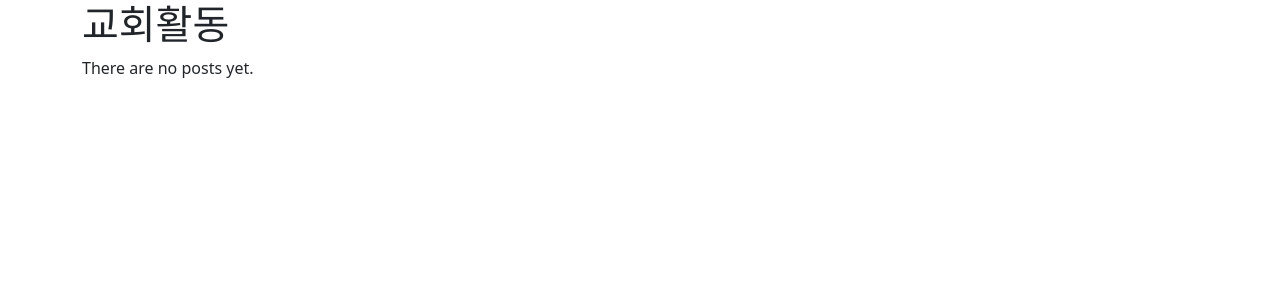
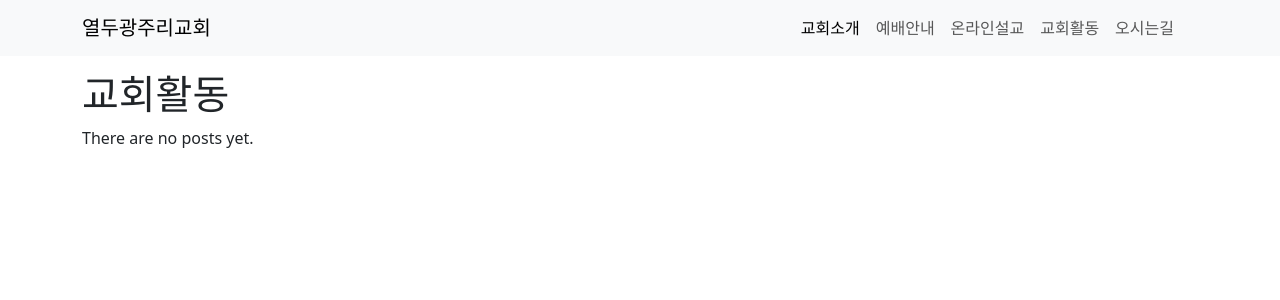
Before and after one commit to chjs/12baskets, a Django app: page /blog/ in a window 1280 px wide. Shown: the top 300 px of the page. Run offline with Django 5.2, Linux system fonts and the light colour scheme; data that the repository does not hold is empty; some libraries are stand-ins or nearby versions.

Commit message:
added a basic navbar

```diff
--- /dev/null
+++ b/blog/static/blog/style.css
@@ -0,0 +1,3 @@
+body {
+    padding-top: 70px; /* Spacing equal to the navbar height is required. */
+}
--- a/blog/templates/blog/base.html
+++ b/blog/templates/blog/base.html
@@ -1,13 +1,18 @@
 <!DOCTYPE html>
+{% load static %}
 <html lang="ko">
     <head>
         <meta charset="UTF-8">
         <title>{% block head_title %}{% endblock %}</title>
+
         {% load bootstrap5 %}
         {% bootstrap_css %}
         {% bootstrap_javascript %}
+
+        <link rel="stylesheet" href="{% static 'blog/style.css' %}">
     </head>
     <body>
+        {% include "blog/navbar.html" %}
         <div class="container">
             {% block content %}
             {% endblock %}
--- /dev/null
+++ b/blog/templates/blog/navbar.html
@@ -0,0 +1,32 @@
+<nav class="navbar navbar-expand-lg navbar-light bg-light fixed-top">
+    <div class="container">
+        <!-- Brand (왼쪽 정렬) -->
+        <a class="navbar-brand" href="/">열두광주리교회</a>
+
+        <!-- Toggler (모바일 메뉴용) -->
+        <button class="navbar-toggler" type="button" data-bs-toggle="collapse" data-bs-target="#navbarNav" aria-controls="navbarNav" aria-expanded="false" aria-label="Toggle navigation">
+            <span class="navbar-toggler-icon"></span>
+        </button>
+
+        <!-- Navbar Items (오른쪽 정렬) -->
+        <div class="collapse navbar-collapse justify-content-end" id="navbarNav">
+            <ul class="navbar-nav me-3">
+                <li class="nav-item">
+                    <a class="nav-link active" aria-current="page" href="/">교회소개</a>
+                </li>
+                <li class="nav-item">
+                    <a class="nav-link" href="/services/">예배안내</a>
+                </li>
+                <li class="nav-item">
+                    <a class="nav-link" href="/message/">온라인설교</a>
+                </li>
+                <li class="nav-item">
+                    <a class="nav-link" href="/blog/">교회활동</a>
+                </li>
+                <li class="nav-item">
+                    <a class="nav-link" href="/map/">오시는길</a>
+                </li>
+            </ul>
+        </div>
+    </div>
+</nav>
--- a/mysite/settings.py
+++ b/mysite/settings.py
@@ -118,7 +118,7 @@ USE_TZ = False
 # Static files (CSS, JavaScript, Images)
 # https://docs.djangoproject.com/en/5.1/howto/static-files/
 
-STATIC_URL = 'static/'
+STATIC_URL = '/static/'
 
 MEDIA_URL = '/media/'
 MEDIA_ROOT = os.path.join(BASE_DIR, '_media')
```
